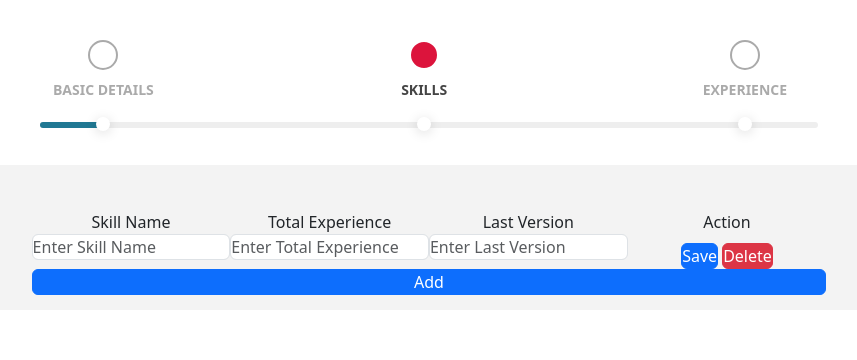
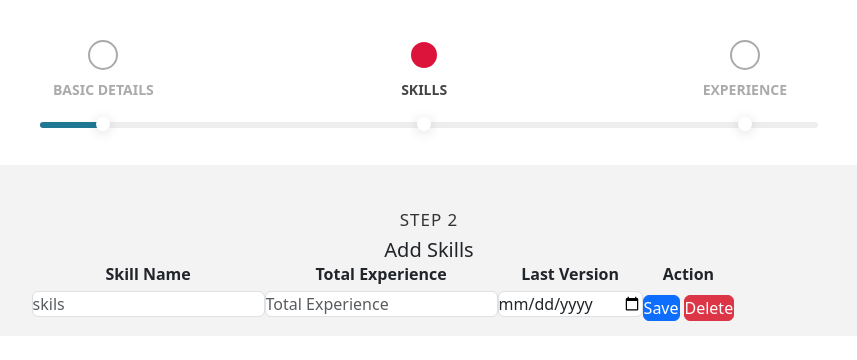
Before and after one commit to chakupewajanuary/Emma, an Angular app: page / in a window 1280 px wide. Both pictures are taken after a click on the item "SKILLS". Shown: the top 360 px of the page, without its empty margins (211-1068 px from the left). Built offline with nearby package versions, Linux system fonts and the light colour scheme.

Commit message:
friday 6th sept 2024 added for employee application

```diff
--- a/src/app/app.component.html
+++ b/src/app/app.component.html
@@ -105,77 +105,98 @@
         </div>
       </div>
       <div class="section-content step2 active" *ngIf="activeStep.stepName=='Skills'">
-        <!-- <h2>Step 2</h2> -->
+        <h2>Step 2</h2>
         <div class="container-fluid">
-          <div class="row">
-            <div class="form-group col-md-3">
-              <label for="">Skill Name</label>
-              <input type="text" placeholder="Enter Skill Name" class="form-control">
-            </div>
-            <div class="form-group col-md-3">
-              <label for="">Total Experience</label>
-              <input type="text" placeholder="Enter Total Experience" class="form-control">
-            </div>
-            <div class="form-group col-md-3">
-              <label for="">Last Version</label>
-              <input type="text" placeholder="Enter Last Version" class="form-control">
-            </div>
-            <div class="form-group col-md-3">
-              <label for="">Action</label>
-              <div class="mt-2">
-                <input class="btn btn-primary" type="button" value="Save">
-                <input class="btn btn-danger ms-1" type="submit" value="Delete">
+          <div class="form-group mt-2"id="tblskill">
+            <div class="container">
+              <h5>Add Skills</h5>
+              <div id="table-container">
+                <table class="tabel tabel-bordered">
+                  <thead>
+                    <tr>
+                      <th>Skill Name</th>
+                      <th>Total Experience</th>
+                      <th>Last Version</th>
+                      <th>Action</th>
+                    </tr>
+                  </thead>
+                  <tbody>
+                    <tr>
+                      <td>
+                        <input type="text" placeholder="skils" class="form-control">
+                      </td>
+                      <td>
+                        <input type="text" placeholder="Total Experience" class="form-control">
+                      </td>
+                      <td>
+                        <input type="date" placeholder="Last version" class="form-control">
+                      </td>
+                      <td>
+                        <div class="mt-2">
+                          <input class="btn btn-primary" type="button" value="Save">
+                          <input class="btn btn-danger ms-1" type="submit" value="Delete">
+                        </div>
+                      </td>
+                    </tr>
+                  </tbody>
+                </table>
+
               </div>
-            </div>
-            <div class="form-group col-md-12">
-              <button type="button" class=" btn btn-primary w-100">Add</button>
             </div>
           </div>
         </div>
+
       </div>
-      <div class="section-content step3 active" *ngIf="activeStep.stepName=='Experience'">
-        <!-- <h2>Step 3</h2> -->
+      <div class="section-content step2 active" *ngIf="activeStep.stepName=='Experience'">
+        <h2>Step 3</h2>
         <div class="container-fluid">
-          <div class="row">
-            <div class="row tp-3">
-              <div class="col-6">
-                <h3>Experience</h3>
-              </div>
-              <div class="col-6 text-end">
-                <button class="btn btn-outline-success">Add New</button>
-              </div>
+          <div class="form-group mt-2"id="tblskill">
+            <div class="container">
+              <h5>Add Experience</h5>
+              <div id="table-container">
+                <table class="tabel tabel-bordered">
+                  <thead>
+                    <tr>
+                      <th>Company</th>
+                      <th>Start Date</th>
+                      <th>End Date</th>
+                      <th>Disignation</th>
+                      <th>Project</th>
+                      <th>Action</th>
+                    </tr>
+                  </thead>
+                  <tbody>
+                    <tr>
+                      <td>
+                        <input type="text" placeholder="skils" class="form-control">
+                      </td>
+                      <td>
+                        <input type="date" placeholder="Total Experience" class="form-control">
+                      </td>
+                      <td>
+                        <input type="date" placeholder="Last version" class="form-control">
+                      </td>
+                      <td>
+                        <input type="text" placeholder="Designation" class="form-control">
+                      </td>
+                      <td>
+                        <input type="text" placeholder="project" class="form-control">
+                      </td>
+                      <td>
+                        <div class="mt-1">
+                          <input class="btn btn-primary" type="button" value="Save">
+                          <input class="btn btn-danger ms-1" type="submit" value="Delete">
+                        </div>
+                      </td>
+                    </tr>
+                  </tbody>
+                </table>
 
-            </div>
-            <div class="form-group col-md-2">
-              <label for="">Company</label>
-              <input type="text" placeholder="Company" class="form-control">
-            </div>
-            <div class="form-group col-md-2">
-              <label for="">Start Date</label>
-              <input type="date" placeholder="" class="form-control">
-            </div>
-            <div class="form-group col-md-2">
-              <label for="">End Date</label>
-              <input type="date" placeholder="" class="form-control">
-            </div>
-            <div class="form-group col-md-2">
-              <label for="">Designation</label>
-              <input type="text" placeholder="Designation" class="form-control">
-            </div>
-            <div class="form-group col-md-2">
-              <label for="">Project</label>
-              <input type="text" placeholder="Project" class="form-control">
-            </div>
-            <div class="form-group col-md-2">
-              <label for="">Action</label>
-              <div class="mt-2">
-                <input class="btn btn-primary" type="button" value="Save">
-                <input class="btn btn-danger ms-1" type="submit" value="Delete">
               </div>
             </div>
-
           </div>
         </div>
+
       </div>
     </div>
   </div>
--- a/src/app/app.component.ts
+++ b/src/app/app.component.ts
@@ -19,6 +19,44 @@ export class AppComponent implements OnInit {
   ];
 
   activeStep:any=this.stepsList[0];
+  //object
+  employeeObj:any={
+    "emId":0,
+    "empName":'',
+    "empEmailId":0,
+    "empDesignationlId":0,
+    "empContactNo":'',
+    "empAltenativeContact":'',
+    "empPersonalEmailId":'',
+    "empTotalExpYear":'',
+    "empTotalExpMonth":'',
+    "empCity":'',
+    "empState":'',
+    "empPincode":'',
+    "empAddress":'',
+    "empPerCity":'',
+    "empPerState":'',
+    "empPerPinecode":'',
+    "Password":'',
+    erpEmployeeSkills:[],
+    erpEmployeeExperience:[]
+  }
+  erpEmployeeSkills:any={
+    "empSkillId":0,
+    "empId":0,
+    "skills":'string',
+    "TotalYearExp":0,
+    "LastVersionUsed":'string'
+  }
+  erpEmployeeExperience:any={
+    "empExpId":0,
+    "empId":0,
+    "companyName":'string',
+    "StartDate":'2024-03-15 ',
+    "EndDate":'',
+    "designation":'string',
+    "ProjectWorkedOn":'string'
+  }
 
   setActiveStep(activeStep:any){
     this.activeStep=activeStep;
```
